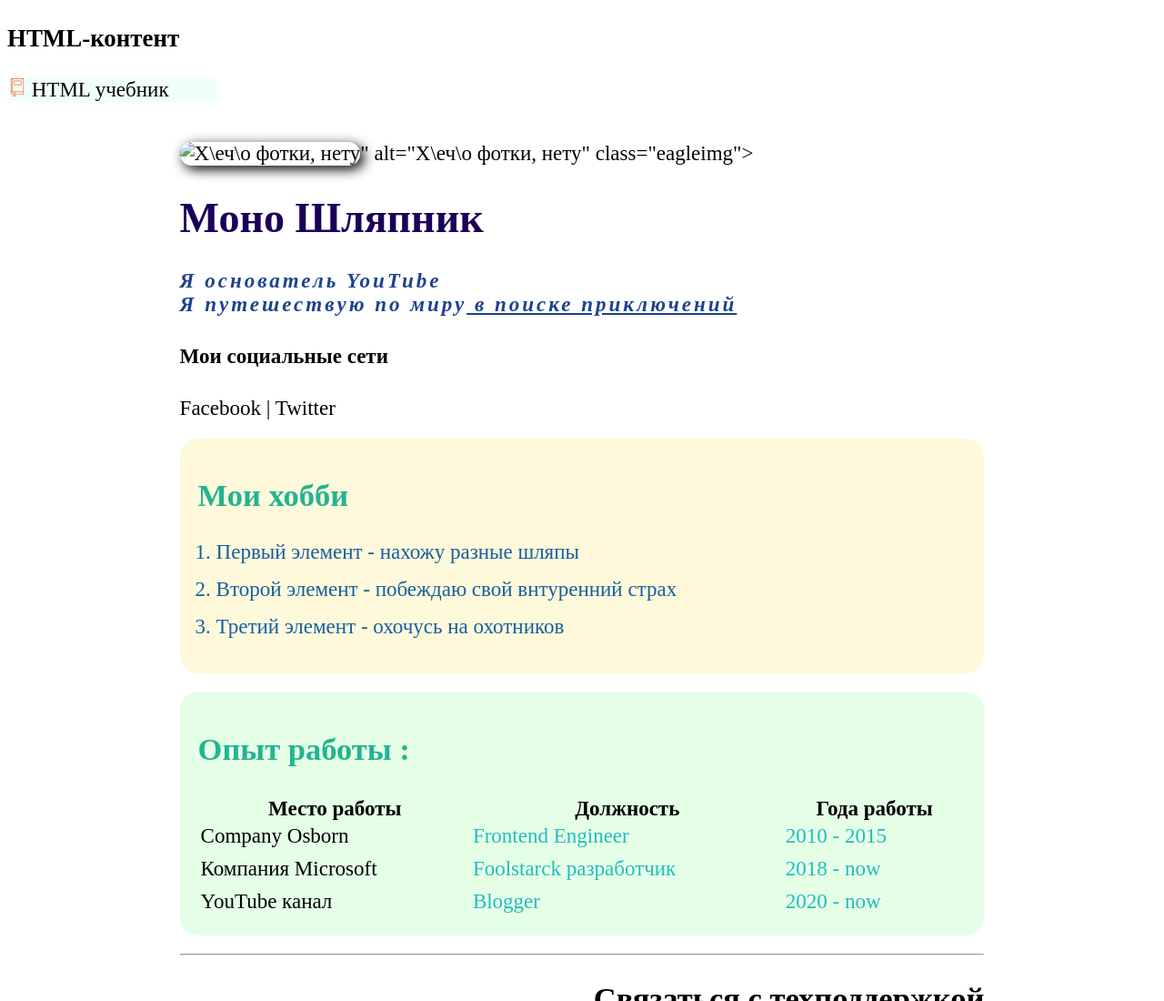
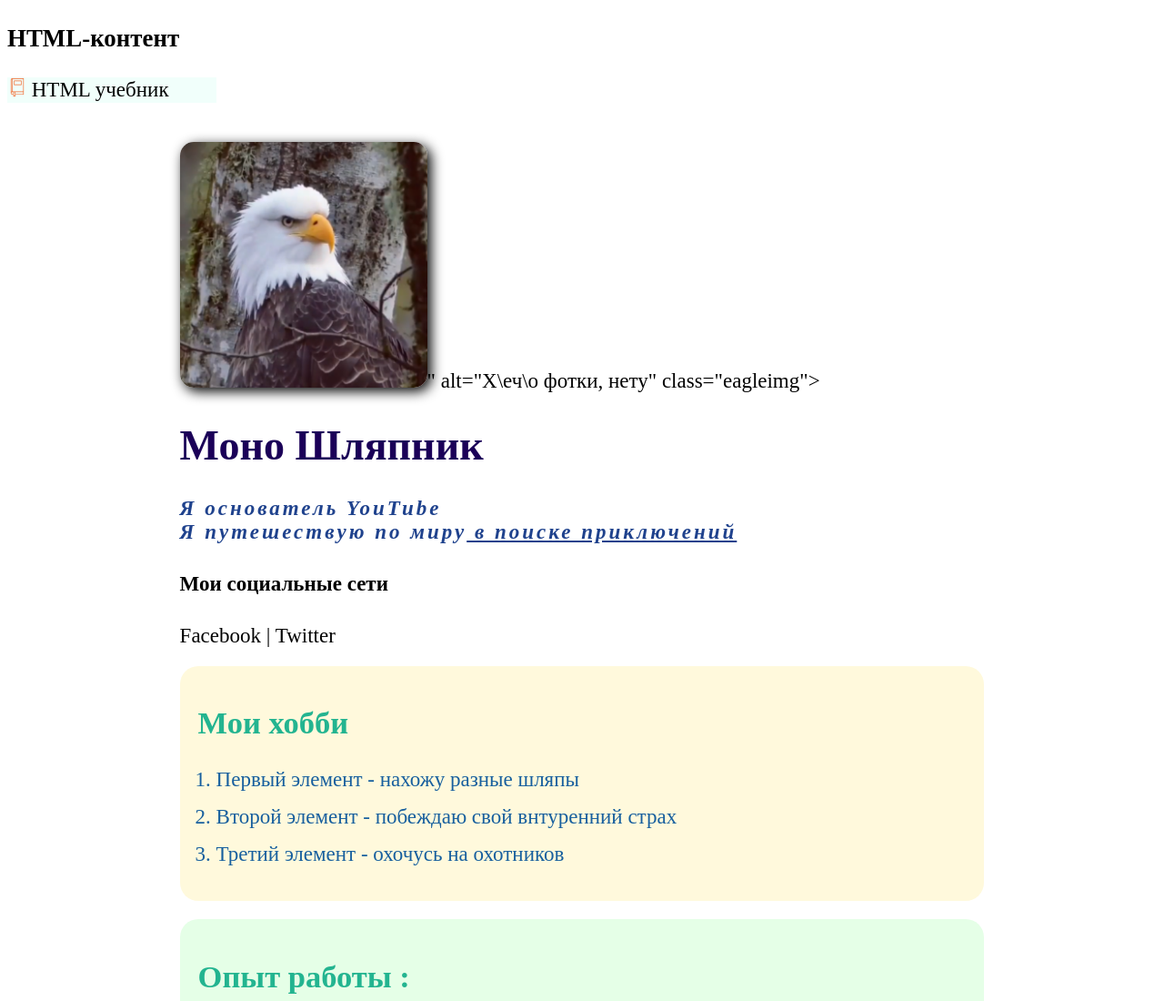
Before and after one commit to dakhadaewskii/sait-css, a plain HTML site: page index.html in a window 1280 px wide. Shown: the top 1100 px of the page at 91% size. Drawn offline with Linux system fonts and the light colour scheme.

Commit message:
Update index.html

```diff
--- a/index.html
+++ b/index.html
@@ -25,7 +25,7 @@
 
         <div class="container">
             <div class="info">
-                <img src="<img src="https://raw.githubusercontent.com/dakhadaewskii/sait-css/main/images/%D0%A1%D0%BD%D0%B8%D0%BC%D0%BE%D0%BA%20%D1%8D%D0%BA%D1%80%D0%B0%D0%BD%D0%B0%202020-12-29%20111136.png" alt="Х\еч\о фотки, нету" class="eagleimg">" alt="Х\еч\о фотки, нету" class="eagleimg">
+                <img src="https://raw.githubusercontent.com/dakhadaewskii/sait-css/main/images/%D0%A1%D0%BD%D0%B8%D0%BC%D0%BE%D0%BA%20%D1%8D%D0%BA%D1%80%D0%B0%D0%BD%D0%B0%202020-12-29%20111136.png" alt="Х\еч\о фотки, нету" class="eagleimg">" alt="Х\еч\о фотки, нету" class="eagleimg">
                     <h1>Моно Шляпник</h1>
                     <p>Я основатель <b>YouTube</b></p>
                     <p><b>Я путешествую по миру</b><u> в поиске приключений</u></p>
```
